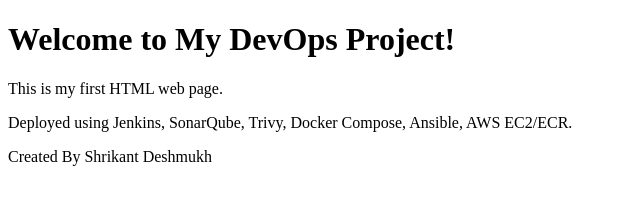
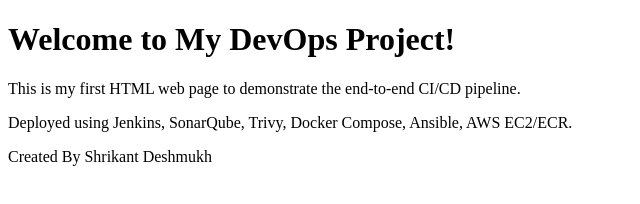
Before and after one commit to shreevdeshmukh/sonarqube-demo-new, a plain HTML site: page index.html in a window 1280 px wide. Shown: the whole page, without its empty margins (0-640 px from the left). Drawn offline with Linux system fonts and the light colour scheme.

Commit message:
Enhance HTML description for CI/CD demonstration
Updated the introductory paragraph to include CI/CD pipeline demonstration.

```diff
--- a/index.html
+++ b/index.html
@@ -6,7 +6,7 @@
 </head>
 <body>
     <h1>Welcome to My DevOps Project!</h1>
-    <p>This is my first HTML web page.</p>
+    <p>This is my first HTML web page to demonstrate the end-to-end CI/CD pipeline.</p>
     <p>Deployed using Jenkins, SonarQube, Trivy, Docker Compose, Ansible, AWS EC2/ECR.</p>
     <p>Created By Shrikant Deshmukh</p>
 </body>
```
